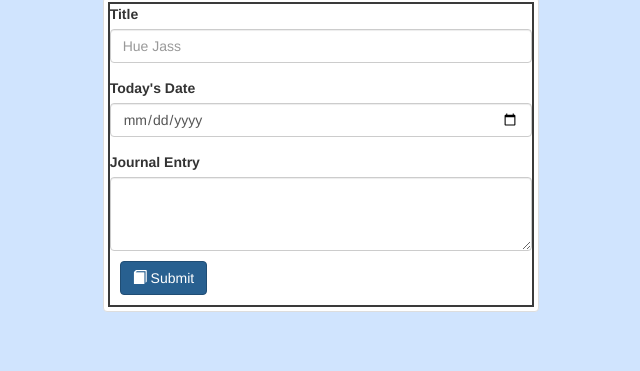
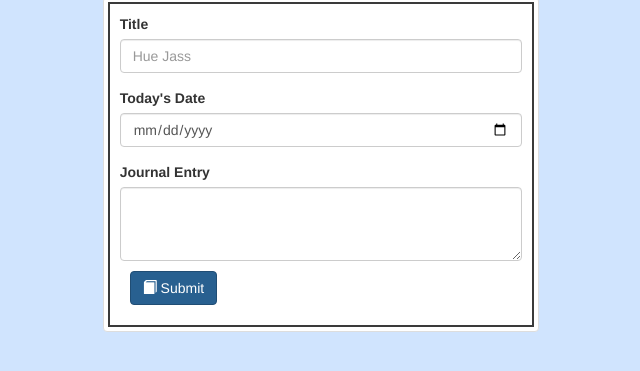
Before and after one commit to Ruhsam/project_1, a website: page view/index.html in a window 1280 px wide. Shown: the part 251-622 px from the top of the page, without its empty margins (319-959 px from the left). Drawn offline with nearby package versions, Linux system fonts and the light colour scheme; no server answers.

Commit message:
adjusting entry form completed

```diff
--- a/public/styles/styles.css
+++ b/public/styles/styles.css
@@ -75,3 +75,9 @@ body {
     border-color: #204d74;
     margin: 10px;
 }
+#formInfo{
+   -webkit-box-sizing: border-box;
+   -moz-box-sizing: border-box;
+   box-sizing: border-box;
+   margin: 10px;
+}
```
